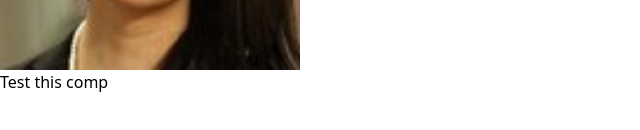
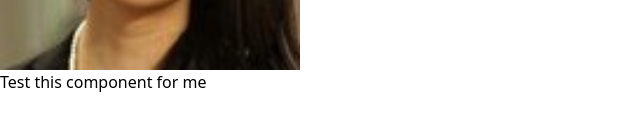
Before and after one commit to Ifzy99/dev-ifzy, a Next.js app: page / in a window 1280 px wide. Shown: the part 230-360 px from the top of the page, without its empty margins (0-640 px from the left). Built offline with nearby package versions, Linux system fonts and the light colour scheme.

Commit message:
"Update text in Test component from 'Test this comp' to 'Test this component for me'"

```diff
--- a/Components/Test.js
+++ b/Components/Test.js
@@ -7,7 +7,7 @@ export const Test = () => {
      <Image src="/images/samantha.png" alt="sam image" width={300} height={200} />
 
      <div className="text-base items-center px-3 mx-6 font-serif">
-       Test this comp
+       Test this component for me
      </div>
     </div>
   )
```
